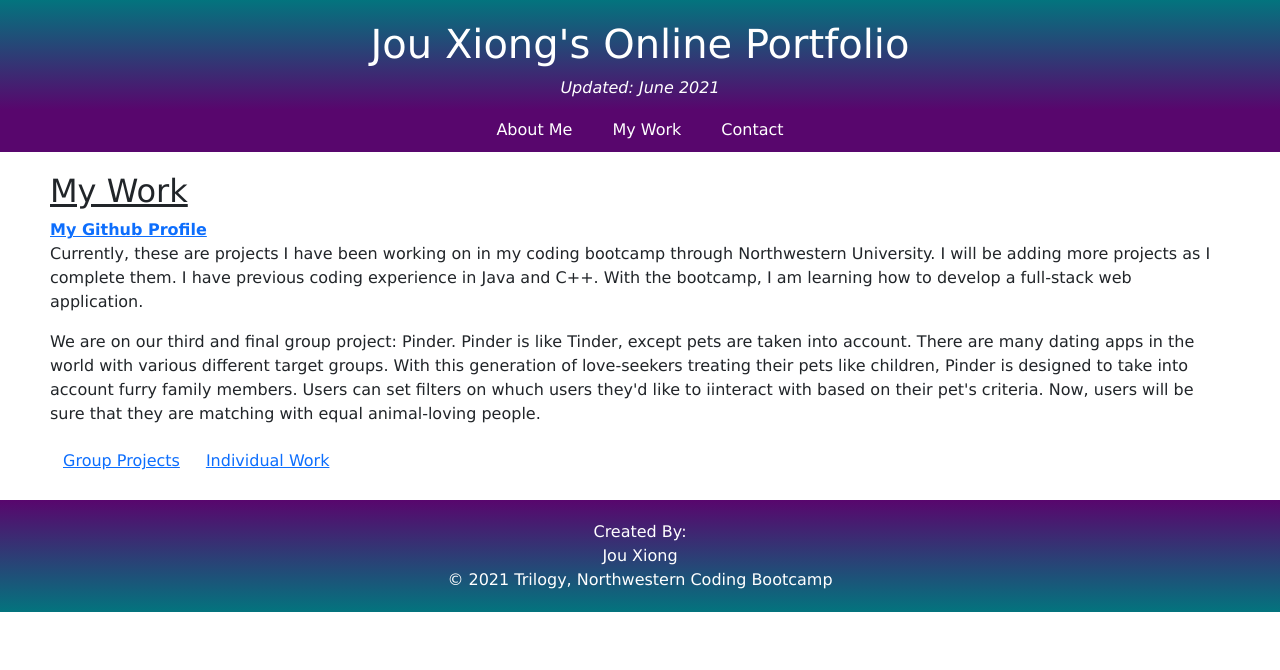
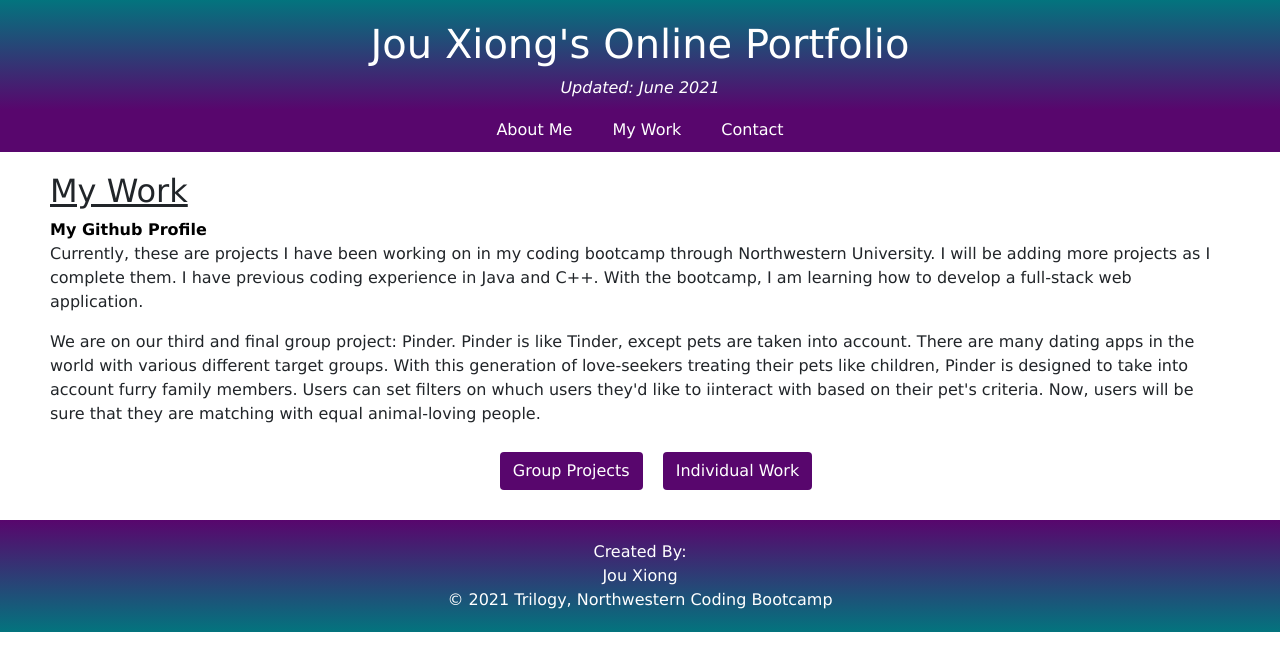
Before and after one commit to JXIong15/20-react-portfolio, a React (Create React App) app: page /work in a window 1280 px wide. Shown: the top 670 px of the page. Built offline with nearby package versions, Linux system fonts and the light colour scheme.

Commit message:
my work css

```diff
--- a/src/App.css
+++ b/src/App.css
@@ -113,13 +113,43 @@ h2 {
   text-decoration: underline;
 }
 
+
+/* Work Page */
+.github {
+  color: black;
+  text-decoration: none;
+}
+
+.github:hover {
+  color: #58066d;
+}
+
+.linkbar {
+  text-align: center;
+  list-style-type: none;
+  display: flex;
+  flex-direction: row;
+  justify-content: center;
+}
+
+.linkbar .btn {
+  background-color: #58066d;
+  margin: 10px;
+  color: white;
+  text-decoration: none;
+}
+/* DOES NOT WORK */
+.linkbar.a:hover {
+  color: #03747e;
+}
+
+/* Projects */
+
+/* Contact Page */
 .contact {
   text-align: center;
 }
 
-
-
-/* Contact Page */
 form {
   display: flex;
   flex-direction: column;
--- a/src/components/Linkbar.js
+++ b/src/components/Linkbar.js
@@ -3,14 +3,18 @@ import { Link } from "react-router-dom";
 
 function LinkBar() {
     return (
-        <div>
+        <ul className="linkbar">
+            <li className="nav-item">
             <Link to="/project" role="button" className="btn btn-link">
                 Group Projects
             </Link>
+            </li>
+            <li className="nav-item">
             <Link to="/my-work" role="button" className="btn btn-link">
                 Individual Work
             </Link>
-        </div>
+            </li>
+        </ul>
     );
 }
 
--- a/src/components/pages/Work.js
+++ b/src/components/pages/Work.js
@@ -12,7 +12,7 @@ function Work() {
         <h2>My Work</h2>
       </div>
 
-      <a href="https://github.com/JXIong15"><span>My Github Profile</span></a>
+      <a href="https://github.com/JXIong15" className="github" target="_blank"><span>My Github Profile</span></a>
       <p>
         Currently, these are projects I have been working on in my coding bootcamp through Northwestern
         University. I will be adding more projects as I complete them. I have previous
```
